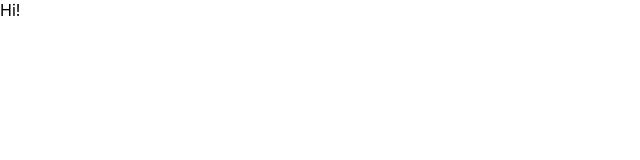
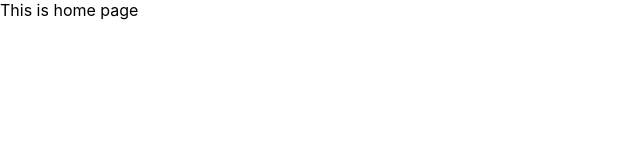
Before and after one commit to Milan-Sharma-449/box-office, a React (Create React App) app: page / in a window 1280 px wide. Shown: the top 160 px of the page, without its empty margins (0-640 px from the left). Built offline with nearby package versions, Linux system fonts and the light colour scheme.

Commit message:
added react router

```diff
--- a/package.json
+++ b/package.json
@@ -13,7 +13,7 @@
   },
   "scripts": {
     "start": "react-scripts start",
-    "build": "react-scripts build",
+    "build": "npm run clear && react-scripts build",
     "test": "react-scripts test",
     "eject": "react-scripts eject",
     "lint": "eslint src/**/*.js",
--- a/src/App.js
+++ b/src/App.js
@@ -1,9 +1,19 @@
-
+import {Switch, Route} from 'react-router-dom'
 function App() {
   return (
-    <div>
-      Hi!
-    </div>
+    <Switch>
+      <Route exact path="/">
+        This is home page
+      </Route>
+
+      <Route exact path="/starred">
+        This is starred
+      </Route>
+
+      <Route>
+        This is 404 page
+      </Route>
+    </Switch>
   );
 }
 
--- a/src/index.js
+++ b/src/index.js
@@ -1,14 +1,15 @@
 import React from 'react';
 import ReactDOM from 'react-dom/client';
+import {BrowserRouter} from 'react-router-dom';
 import './index.css';
 import App from './App';
 import reportWebVitals from './reportWebVitals';
 
 const root = ReactDOM.createRoot(document.getElementById('root'));
 root.render(
-
+  <BrowserRouter>
     <App />
-
+  </BrowserRouter>
 );
 
 // If you want to start measuring performance in your app, pass a function
```
Also changed, not shown: 1 other file (tests, documents, lock files or other folders).
